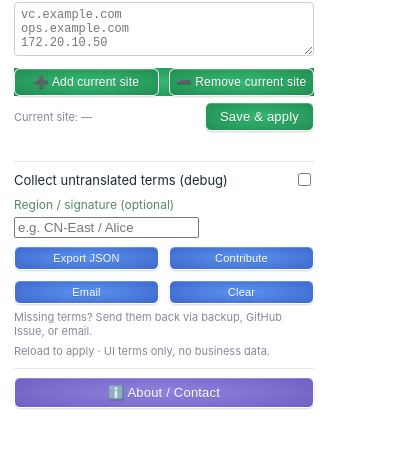
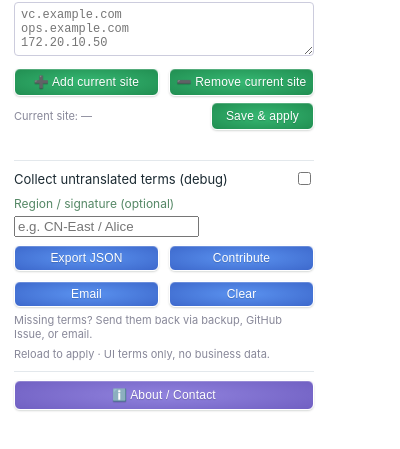
Before and after one commit to vcf-rosetta/vcf-rosetta, a browser extension: page browser-extension/popup/popup.html in a window 400 px wide. Shown: the part 155-604 px from the top of the page. Drawn offline with Linux system fonts and the light colour scheme; no server answers.

Commit message:
fix(extension): 3.4.29 — unify button style, fix green container gap
- Gradient backgrounds now target only buttons (button.grp-site / button.grp-about),
  so the grid container no longer shows green through the add/remove gap
- Add/remove now read as two separate buttons like the blue contrib group
- Unify all button font-size to 12px (Save & apply no longer oversized)
- Keep consistent 6px rounded corners across every button

```diff
--- a/browser-extension/popup/popup.css
+++ b/browser-extension/popup/popup.css
@@ -41,7 +41,7 @@ textarea {
 button {
   width: 100%;
   padding: 7px 8px;
-  font-size: 13px;
+  font-size: 12px;
   color: #fff;
   border: 1.5px solid #fff;
   border-radius: 6px;
@@ -55,8 +55,8 @@ button {
 button:hover { filter: brightness(1.06); }
 button:active { transform: translateY(1px); filter: brightness(.96); }
 
-/* 组一 · 站点管理(上):翡翠绿 */
-.grp-site, .btn-grid.grp-site button {
+/* 组一 · 站点管理(上):翡翠绿 —— 只给按钮上色,容器不上色(避免间隙透出底色) */
+button.grp-site, .btn-grid.grp-site button {
   background: radial-gradient(120% 130% at 50% 50%, #36b873 0%, #1f8a4e 62%, #14663a 100%);
 }
 /* 组二 · 词条回流(中):宝蓝 */
@@ -64,7 +64,7 @@ button:active { transform: translateY(1px); filter: brightness(.96); }
   background: radial-gradient(120% 130% at 50% 50%, #5b93f0 0%, #3a64c8 62%, #2a489f 100%);
 }
 /* 组三 · 关于(下):紫罗兰 */
-.grp-about {
+button.grp-about {
   background: radial-gradient(120% 160% at 50% 50%, #9183de 0%, #6a59bd 62%, #4d4191 100%);
 }
 
@@ -81,9 +81,9 @@ button:active { transform: translateY(1px); filter: brightness(.96); }
 
 /* 两列网格(站点增删) */
 .btn-grid { display: grid; grid-template-columns: 1fr 1fr; gap: 10px; margin-top: 6px; }
-.btn-grid button { margin-top: 0; padding: 6px 4px; font-size: 12px; }
-/* 回流四按钮:更紧凑 */
-.btn-grid.quad button { padding: 5px 4px; font-size: 11px; }
+.btn-grid button { margin-top: 0; padding: 6px 4px; }
+/* 回流四按钮:更紧凑(字号与其余按钮统一) */
+.btn-grid.quad button { padding: 5px 4px; }
 
 /* 当前站点 + 保存按钮同一行:左信息右按钮 */
 .saverow { display: flex; align-items: center; justify-content: space-between; gap: 8px; margin-top: 6px; }
```
Also changed, not shown: browser-extension/manifest.json.
